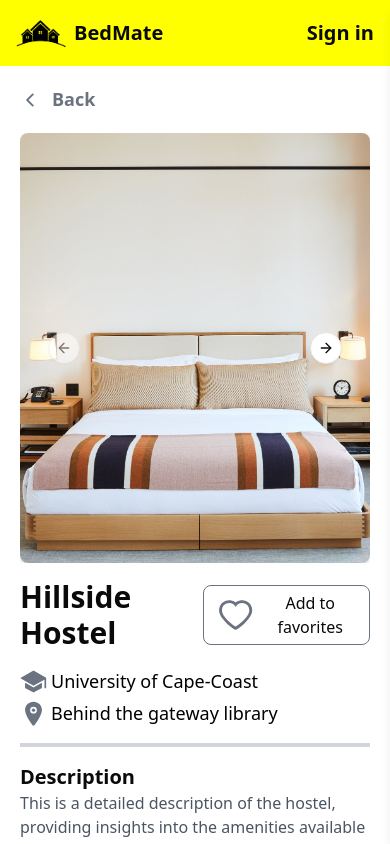
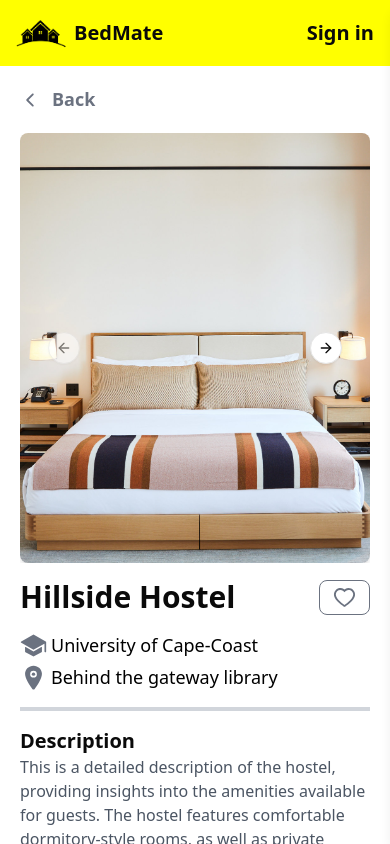
Before and after one commit to cobbygraves/bedmate-user, a Next.js app: page /hostel/1 in a window 390 px wide. Shown: the top 844 px of the page. Built offline with nearby package versions, Linux system fonts and the light colour scheme.

Commit message:
ui fixes on favourite button

```diff
--- a/src/app/hostel/[id]/page.tsx
+++ b/src/app/hostel/[id]/page.tsx
@@ -132,17 +132,21 @@ const HostelDetails: React.FC = () => {
                 onClick={() => toggleFavorite()}
                 className='border-[1px] rounded-[8px] border-gray-500 text-hostel-yeborder-gray-500 py-[4px] px-[12px] flex gap-2 items-center'
               >
-                <AiFillHeart className='text-hostel-yellow text-[50px] sm:text-[25px]' />
-                <p className='text-[16px] font-[400]'>Remove from favorites</p>
+                <AiFillHeart className='text-hostel-yellow text-[25px]' />
+                <p className='hidden sm:block text-[16px] font-[400]'>
+                  Remove from favorites
+                </p>
               </button>
             ) : (
               <button
                 onClick={() => toggleFavorite()}
                 className='border-[1px] rounded-[8px] border-gray-500 text-hostel-yeborder-gray-500 py-[4px] px-[12px] flex gap-2 items-center'
               >
-                <AiOutlineHeart className='text-gray-500 text-[50px] sm:text-[25px]' />
+                <AiOutlineHeart className='text-gray-500 text-[25px]' />
 
-                <p className='text-[16px] font-[400]'>Add to favorites</p>
+                <p className='hidden sm:block text-[16px] font-[400]'>
+                  Add to favorites
+                </p>
               </button>
             )}
           </div>
```
